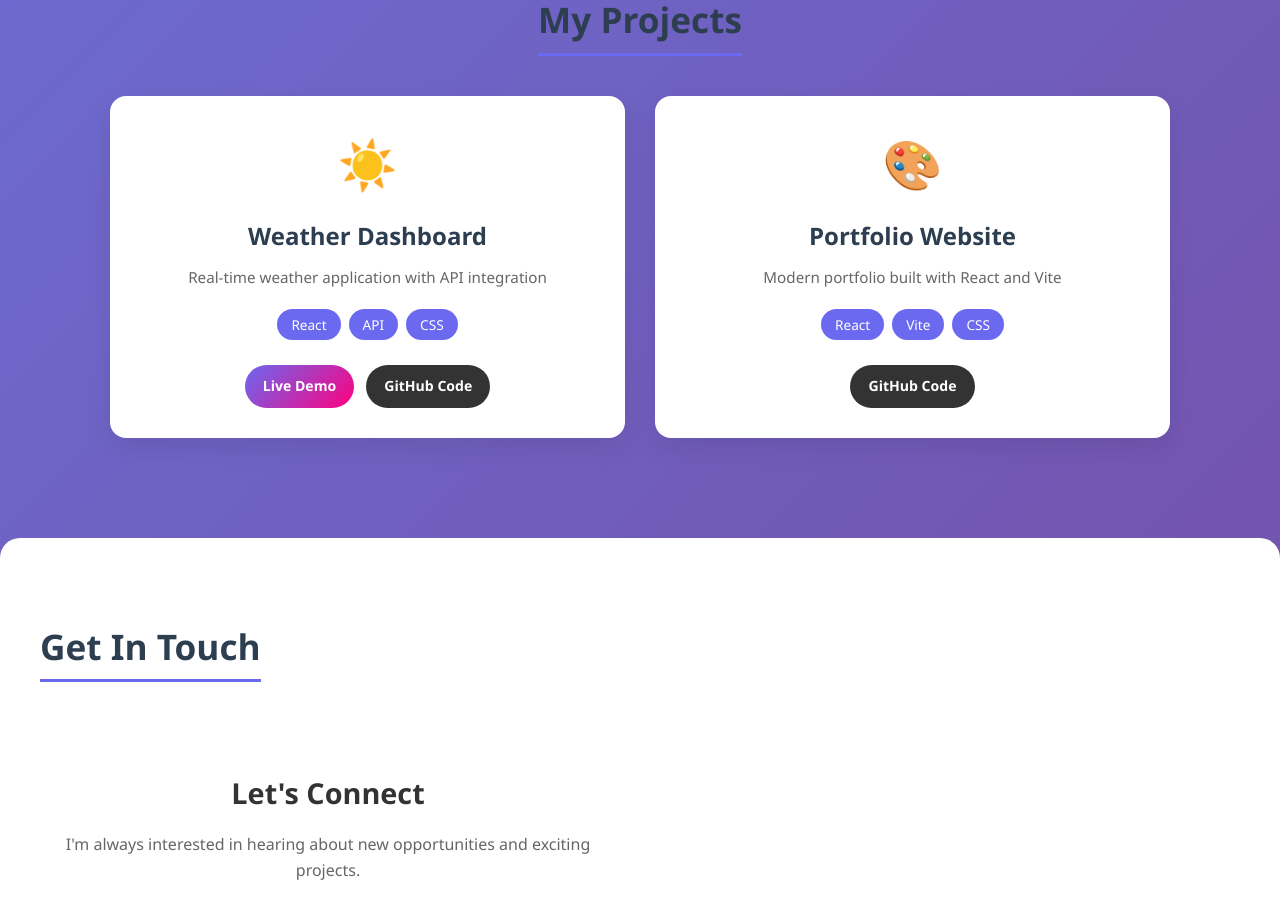
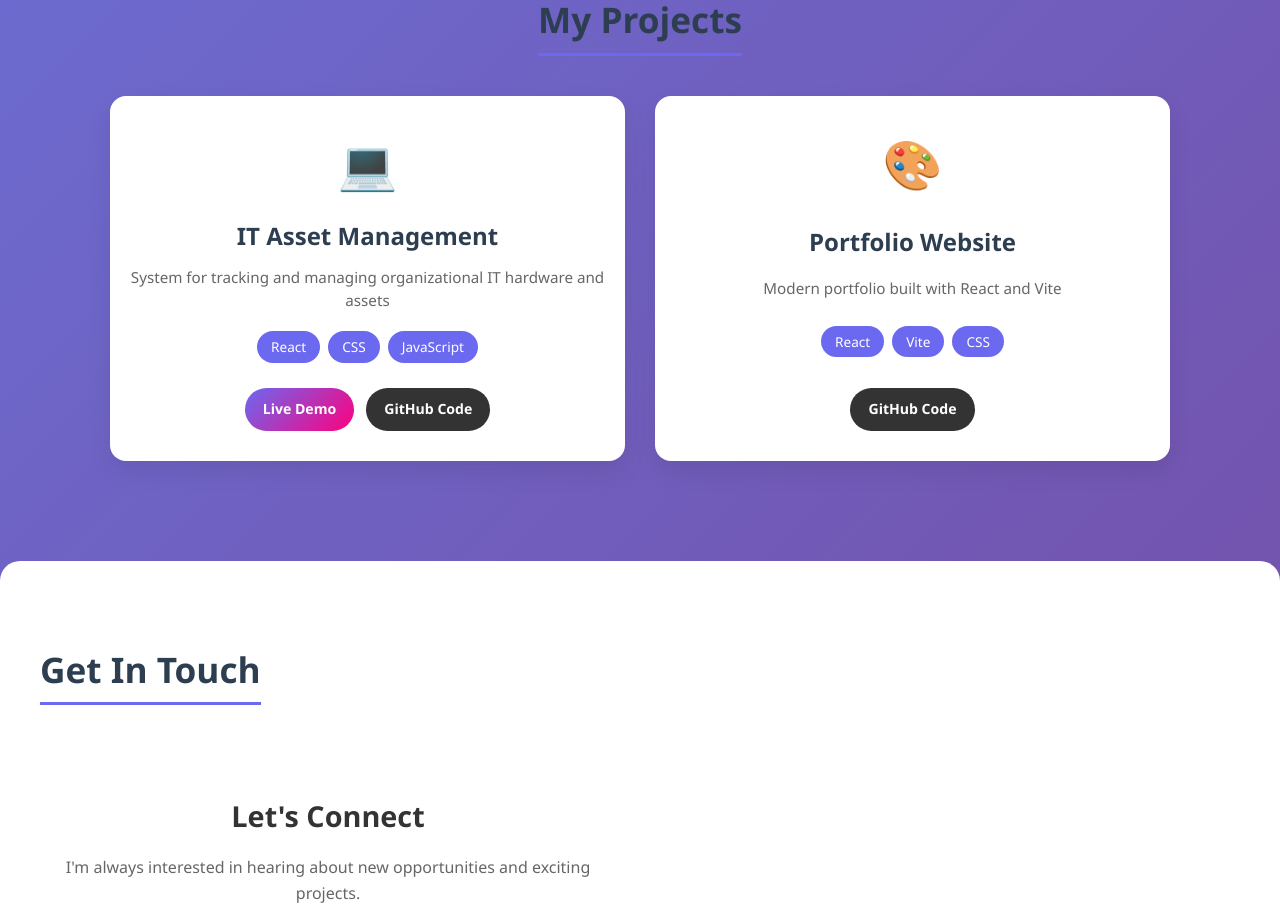
Before and after one commit to fentatena6-cmyk/new-portfolio, a React (Vite) app: page / in a window 1280 px wide. Shown: the part 1620-2539 px from the top of the page. Built offline with nearby package versions, Linux system fonts and the light colour scheme; the HTML template or start-up script is replaced by a standard one.

Commit message:
update project to IT Asset Management with live demo link

```diff
--- a/src/components/Projects.jsx
+++ b/src/components/Projects.jsx
@@ -4,11 +4,11 @@ const Projects = () => {
   const projectsData = [
     {
       id: 1,
-      title: 'Weather Dashboard',
-      description: 'Real-time weather application with API integration',
-      icon: '☀️',
-      tags: ['React', 'API', 'CSS'],
-      liveUrl: 'https://weather-dashboard.vercel.app', // የዌብሳይቱ የቀጥታ ሊንክ
+      title: 'IT Asset Management',
+      description: 'System for tracking and managing organizational IT hardware and assets',
+      icon: '💻',
+      tags: ['React', 'CSS', 'JavaScript'],
+      liveUrl: 'https://it-asset-management.vercel.app',
       githubUrl: 'https://github.com/fentatena6-cmyk'
     },
     {
@@ -17,7 +17,7 @@ const Projects = () => {
       description: 'Modern portfolio built with React and Vite',
       icon: '🎨',
       tags: ['React', 'Vite', 'CSS'],
-      liveUrl: '',
+      liveUrl: '', // የፖርትፎሊዮው የ Live Demo ሊንክ ተወግዷል
       githubUrl: 'https://github.com/fentatena6-cmyk'
     }
   ]
@@ -39,7 +39,7 @@ const Projects = () => {
             </div>
 
             <div className="project-buttons">
-              {}
+              {/* liveUrl ካለ ብቻ Live Demo ቁልፉን ያሳያል */}
               {project.liveUrl && (
                 <a
                   href={project.liveUrl}
```
